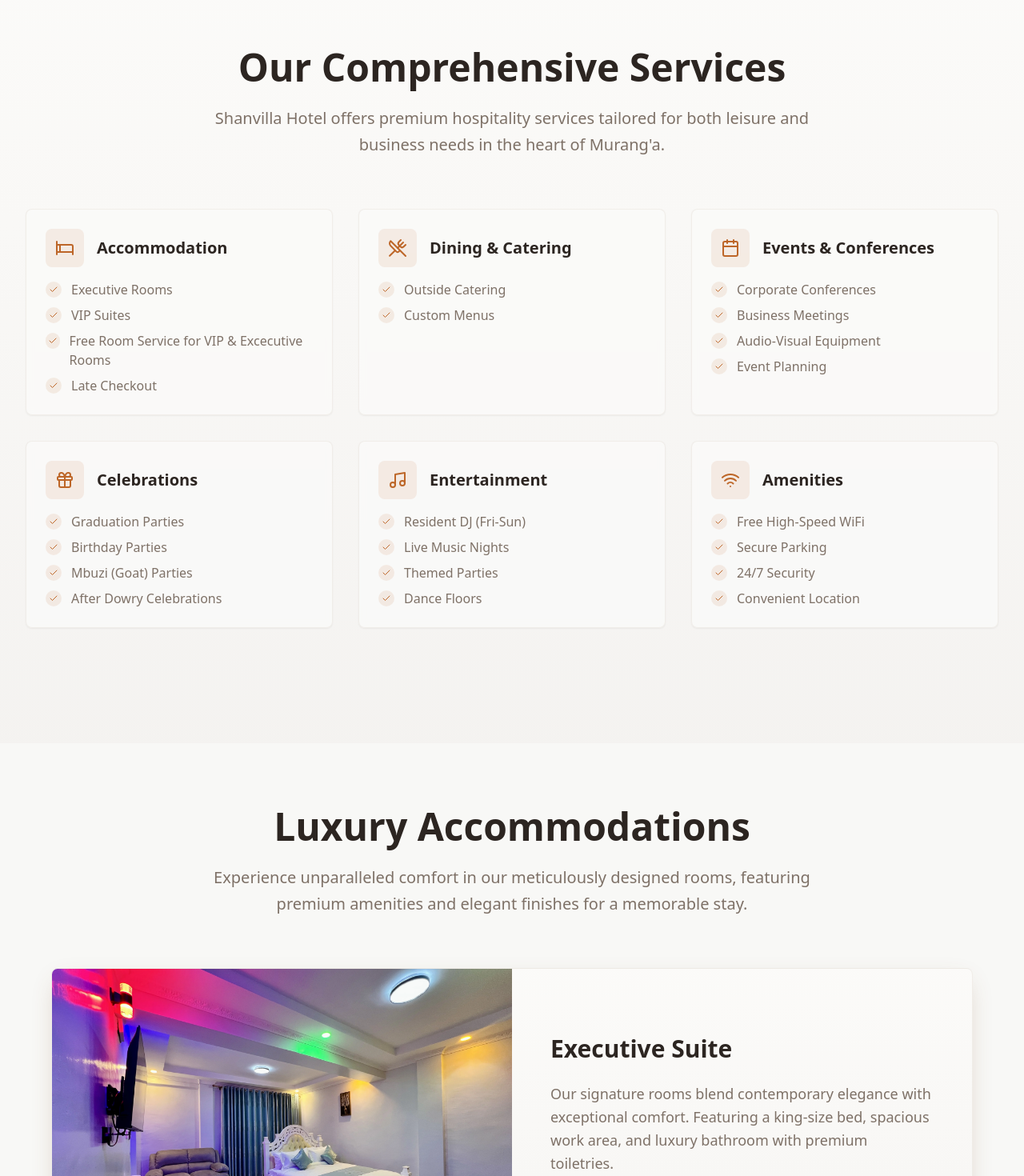
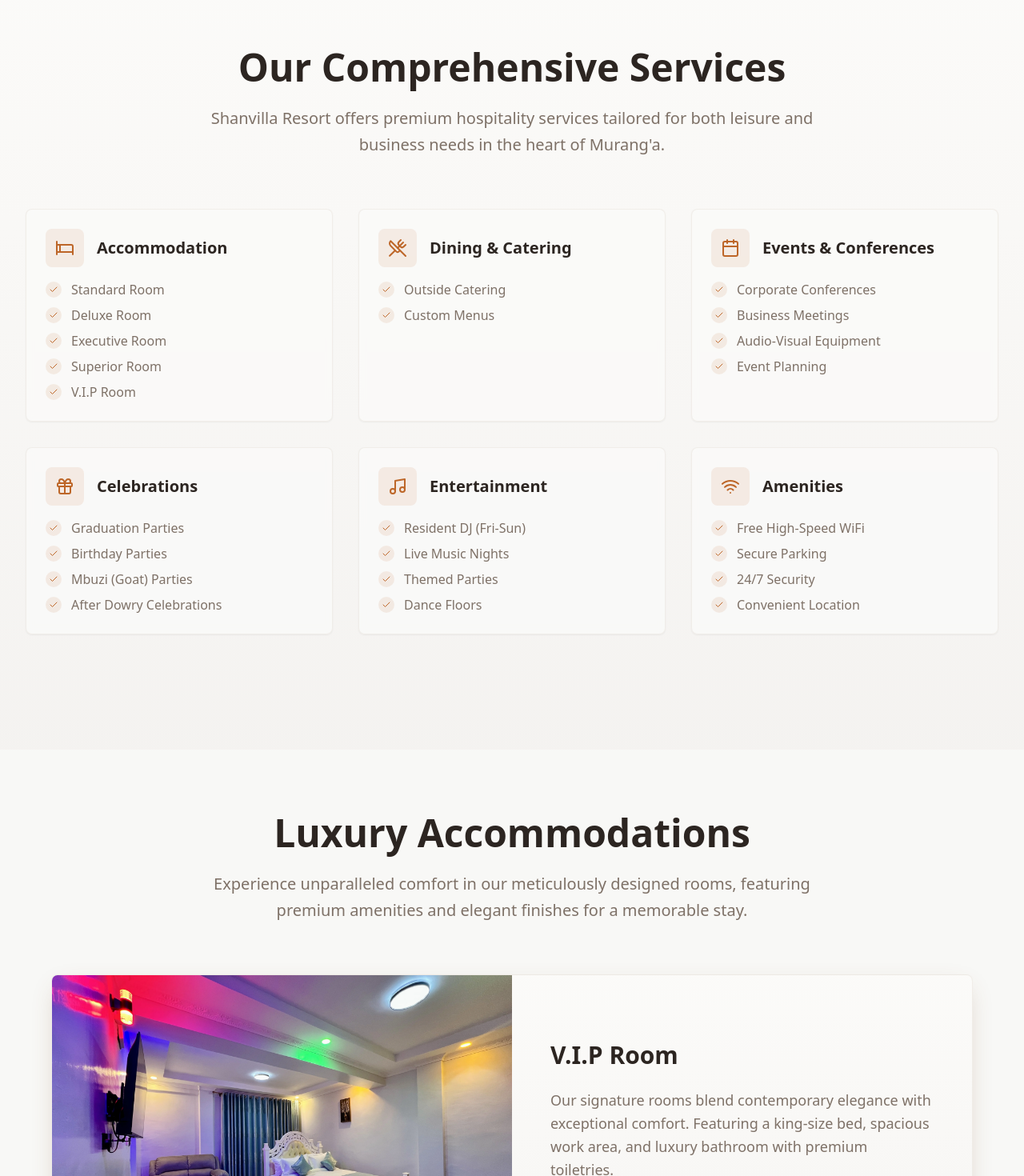
Before and after one commit to Rolernock/shanvilla, a React (Vite) app: page / in a window 1280 px wide. Shown: the part 820-2290 px from the top of the page at 80% size. Built offline with nearby package versions, Linux system fonts and the light colour scheme.

Commit message:
Changed Hotel to Resort

```diff
--- a/src/components/AboutSection.tsx
+++ b/src/components/AboutSection.tsx
@@ -6,10 +6,11 @@ const serviceCategories = [
     title: 'Accommodation',
     icon: Bed,
     services: [
-      'Executive Rooms',
-      'VIP Suites',
-      'Free Room Service for VIP & Excecutive Rooms',
-      'Late Checkout'
+      'Standard Room',
+      'Deluxe Room',
+      'Executive Room',
+      'Superior Room',
+      'V.I.P Room'
     ]
   },
   {
@@ -69,7 +70,7 @@ const AboutSection = () => {
             Our Comprehensive Services
           </h2>
           <p className='text-xl text-muted-foreground max-w-3xl mx-auto leading-relaxed'>
-            Shanvilla Hotel offers premium hospitality services tailored for
+            Shanvilla Resort offers premium hospitality services tailored for
             both leisure and business needs in the heart of Murang'a.
           </p>
         </div>
--- a/src/components/ContactSection.tsx
+++ b/src/components/ContactSection.tsx
@@ -17,7 +17,7 @@ const ContactSection = () => {
             Get in Touch
           </h2>
           <p className='text-xl text-white/90 max-w-3xl mx-auto leading-relaxed'>
-            Ready to experience the finest hospitality at Shanvilla Hotel?
+            Ready to experience the finest hospitality at Shanvilla Resort?
             Contact us today to make your reservation.
           </p>
         </div>
--- a/src/components/GallerySection.tsx
+++ b/src/components/GallerySection.tsx
@@ -14,7 +14,7 @@ import Food from '/images/fd.webp'
 const galleryImages = [
   {
     src: '/images/1.webp',
-    alt: 'Hotel exterior view with cars and tropical plants',
+    alt: 'Resort exterior view with cars and tropical plants',
     title: 'Tranquil exterier view with tropical plants'
   },
   {
@@ -73,7 +73,7 @@ const GallerySection = () => {
           <p className='text-xl text-muted-foreground max-w-3xl mx-auto leading-relaxed'>
             Discover our beautifully designed spaces, from elegant dining areas
             to comfortable lounges and serene outdoor terraces. Every corner of
-            Shanvilla Hotel tells a story of comfort and style.
+            Shanvilla Resort tells a story of comfort and style.
           </p>
         </div>
         {/* Gallery Grid - unchanged */}
@@ -107,7 +107,7 @@ const GallerySection = () => {
                   {/* Constrains maximum width */}
                   <img
                     src={DJNight}
-                    alt='Weekend DJ entertainment at Shanvilla Hotel'
+                    alt='Weekend DJ entertainment at Shanvilla Resort'
                     className='w-full h-auto max-h-[400px] object-contain md:object-cover'
                   />
                 </div>
@@ -448,7 +448,7 @@ const GallerySection = () => {
             <div className='relative w-full md:w-1/2 h-64 md:h-auto min-h-[300px]'>
               <img
                 src={TeamPhoto}
-                alt='Shanvilla Hotel professional team'
+                alt='Shanvilla Resort professional team'
                 className='w-full h-full object-cover object-center'
               />
               <div className='absolute inset-0 bg-gradient-to-t from-black/20 via-transparent to-transparent'></div>
@@ -463,7 +463,7 @@ const GallerySection = () => {
                 </h3>
               </div>
               <p className='text-muted-foreground mb-4 md:mb-6 leading-relaxed'>
-                At Shanvilla Hotel, our greatest asset is our team of
+                At Shanvilla Resort, our greatest asset is our team of
                 hospitality professionals committed to providing exceptional
                 service with a warm Kenyan welcome.
               </p>
@@ -479,7 +479,7 @@ const GallerySection = () => {
             </h3>
             <p className='text-muted-foreground mb-6'>
               Our team is ready to welcome you to an unforgettable stay at
-              Shanvilla Hotel.
+              Shanvilla Resort.
             </p>
             <Button
               variant='hero'
--- a/src/components/HeroSection.tsx
+++ b/src/components/HeroSection.tsx
@@ -9,7 +9,7 @@ const HeroSection = () => {
       <div className='absolute inset-0'>
         <img
           src={heroImage}
-          alt='Shanvilla Hotel elegant lounge with modern seating'
+          alt='Shanvilla Resort elegant lounge with modern seating'
           className='w-full h-full object-cover'
         />
         <div className='absolute inset-0 bg-gradient-to-r from-black/60 via-black/30 to-transparent'></div>
--- a/src/components/RoomsSection.tsx
+++ b/src/components/RoomsSection.tsx
@@ -65,7 +65,7 @@ const RoomsSection = () => {
               {/* Content */}
               <CardContent className='p-8 lg:p-12 flex flex-col justify-center'>
                 <h3 className='text-3xl font-bold text-foreground mb-6'>
-                  Executive Suite
+                  V.I.P Room
                 </h3>
 
                 <p className='text-lg text-muted-foreground mb-8 leading-relaxed'>
```
